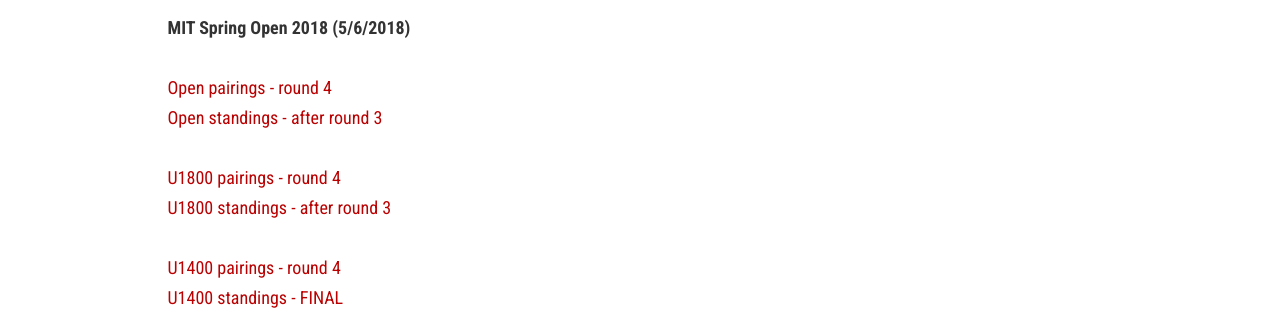
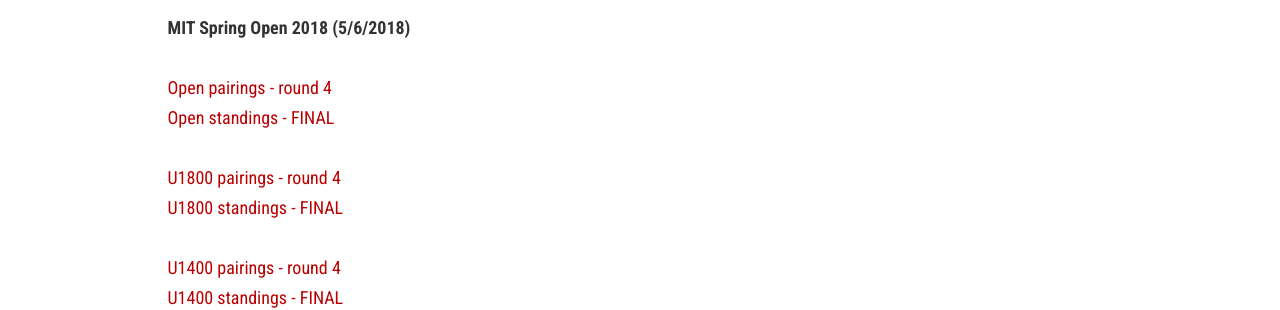
Before and after one commit to Tech-Chess/tech-chess.github.io, a Jekyll site: the page built from _pages/pairings.md, in a window 1280 px wide. Shown: the part 261-571 px from the top of the page. Built offline with Jekyll 4.4.1, drawn with Linux system fonts in a browser that asks for light colours; nearby versions of some CDN libraries.

Commit message:
Update pairings.md

```diff
--- a/_pages/pairings.md
+++ b/_pages/pairings.md
@@ -7,10 +7,10 @@
 **MIT Spring Open 2018 (5/6/2018)**
 
 [Open pairings - round 4](https://docs.google.com/viewer?url=https://github.com/Tech-Chess/tech-chess.github.io/raw/master/pdfs/OpenRd4.pdf)
-[Open standings - after round 3](https://docs.google.com/viewer?url=https://github.com/Tech-Chess/tech-chess.github.io/raw/master/pdfs/OpenWallChartRd3.pdf)
+[Open standings - FINAL](https://docs.google.com/viewer?url=https://github.com/Tech-Chess/tech-chess.github.io/raw/master/pdfs/OpenFinalStandings.pdf)
 
 [U1800 pairings - round 4](https://docs.google.com/viewer?url=https://github.com/Tech-Chess/tech-chess.github.io/raw/master/pdfs/U1800Rd4.pdf)
-[U1800 standings - after round 3](https://docs.google.com/viewer?url=https://github.com/Tech-Chess/tech-chess.github.io/raw/master/pdfs/U1800WallChartRd3.pdf)
+[U1800 standings - FINAL](https://docs.google.com/viewer?url=https://github.com/Tech-Chess/tech-chess.github.io/raw/master/pdfs/U1800FinalStandings.pdf)
 
 [U1400 pairings - round 4](https://docs.google.com/viewer?url=https://github.com/Tech-Chess/tech-chess.github.io/raw/master/pdfs/U1400Rd4.pdf)
 [U1400 standings - FINAL](https://docs.google.com/viewer?url=https://github.com/Tech-Chess/tech-chess.github.io/raw/master/pdfs/U1400FinalStandings.pdf)
```
